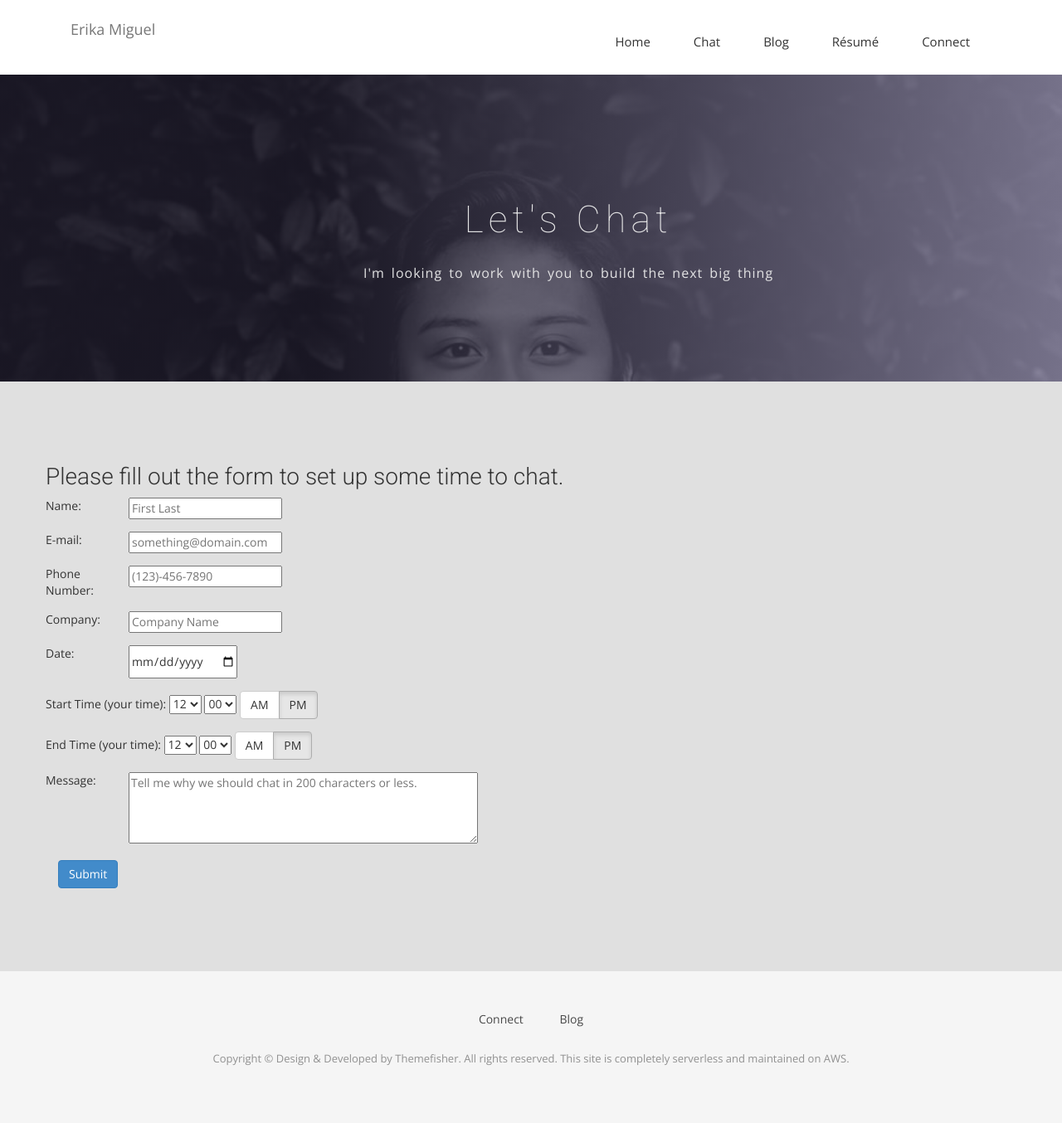
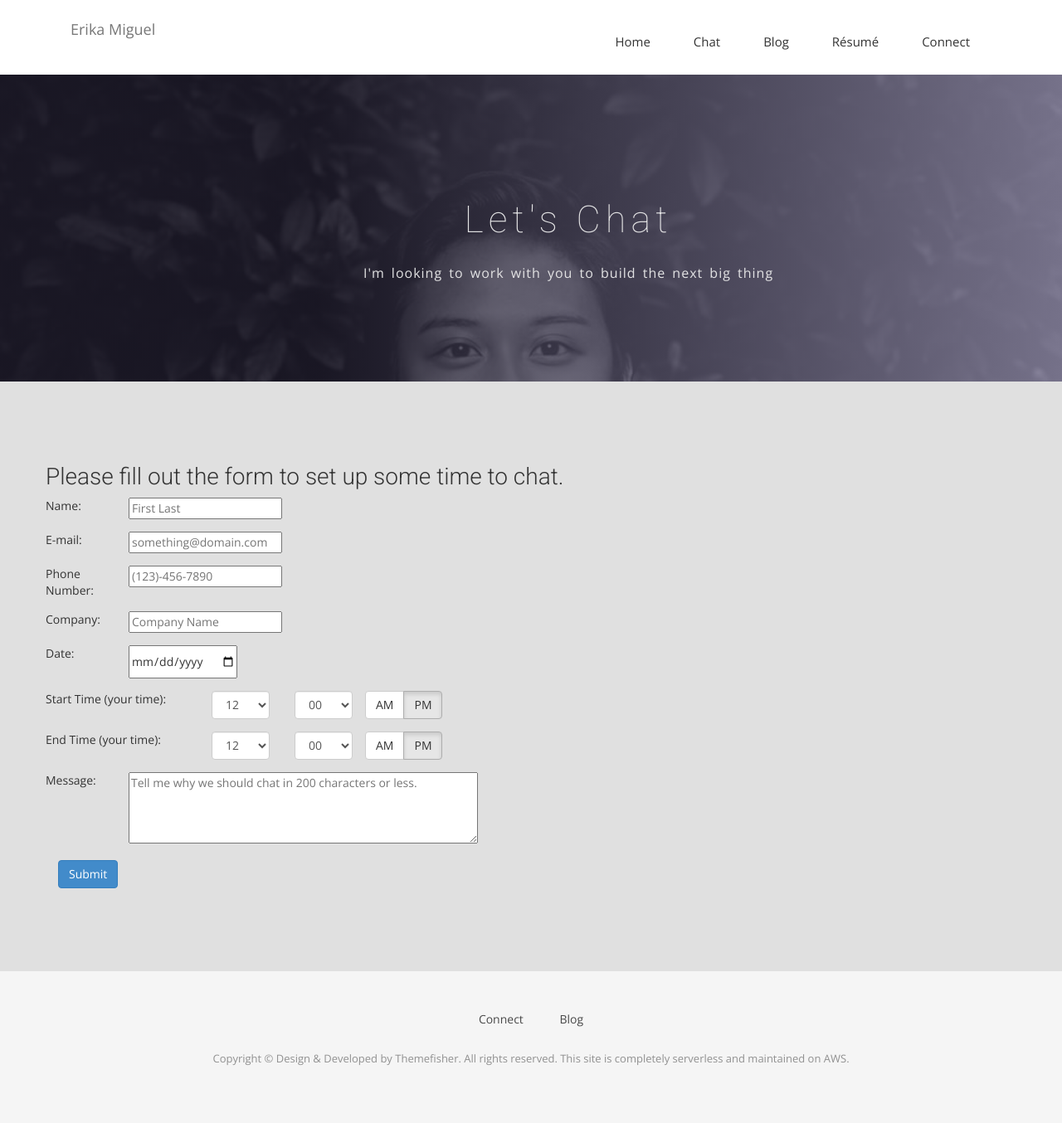
Before and after one commit to evmiguel/erikamiguel, a Jekyll site: the page built from erikamiguel.com/chat.html, in a window 1280 px wide. Shown: the whole page at 83% size. Built offline with Jekyll 4.4.1, drawn with Linux system fonts in a browser that asks for light colours; nearby versions of some CDN libraries; some web fonts are replaced.

Commit message:
chat page

```diff
--- a/erikamiguel.com/chat.html
+++ b/erikamiguel.com/chat.html
@@ -59,10 +59,10 @@ permalink: /chat/
               </div>
             </div>
             <div class="form-group">
-            <div class="row">
-                <div class="col-md-12 col-lg-12">
-                      <span>Start Time (your time):</span>
-                      <select id="hour_start">
+              <div class="row">
+                <div class="col-sm-2 col-md-2"><span>Start Time (your time):</span></div>
+                <div class="col-sm-2 col-md-1 col-lg-1">
+                      <select id="hour_start" class="form-control">
                         <option value="1">01</option>
                         <option value="2">02</option>
                         <option value="3">03</option>
@@ -76,25 +76,26 @@ permalink: /chat/
                         <option value="11">11</option>
                         <option selected="selected" value="0">12</option>
                     </select>
-                     <select id="minute_start">
+                    </div>
+                    <div class="col-sm-2 col-md-1 col-lg-1">
+                     <select id="minute_start" class="form-control">
                          <option value="0">00</option>
                          <option value="15">15</option>
                          <option value="30">30</option>
                          <option value="45">45</option>
                      </select>
+                   </div>
                      <div class="btn-group start_meridian">
                       <button id="start-am" type="button" class="btn btn-default" onclick="change_meridian('start-am')">AM</button>
                       <button id="start-pm" type="button" class="btn btn-default active" onclick="change_meridian('start-pm')">PM</button>
-                     </div>
-                   </div>
+                  </div>
                 </div>
-
         </div>
         <div class="form-group">
              <div class="row">
-                <div class="col-md-12 col-lg-12">
-                      <span>End Time (your time):</span>
-                      <select id="hour_end">
+                      <div class="col-sm-2 col-md-2"><span>End Time (your time):</span></div>
+                      <div class="col-sm-2 col-md-1 col-lg-1">
+                      <select id="hour_end" class="form-control">
                         <option value="1">01</option>
                         <option value="2">02</option>
                         <option value="3">03</option>
@@ -108,18 +109,20 @@ permalink: /chat/
                         <option value="11">11</option>
                         <option selected="selected" value="0">12</option>
                     </select>
-                     <select id="minute_end">
+                    </div>
+                    <div class="col-sm-2 col-md-1 col-lg-1">
+                     <select id="minute_end" class="form-control">
                          <option value="0">00</option>
                          <option value="15">15</option>
                          <option value="30">30</option>
                          <option value="45">45</option>
                      </select>
+                     </div>
                      <div class="btn-group end_meridian">
                       <button id="end-am" type="button" class="btn btn-default" onclick="change_meridian('end-am')">AM</button>
                       <button id="end-pm" type="button" class="btn btn-default active" onclick="change_meridian('end-pm')">PM</button>
                      </div>
                 </div>
-            </div>
             </div>
             <div class="form-group">
             <div class="row">
```
